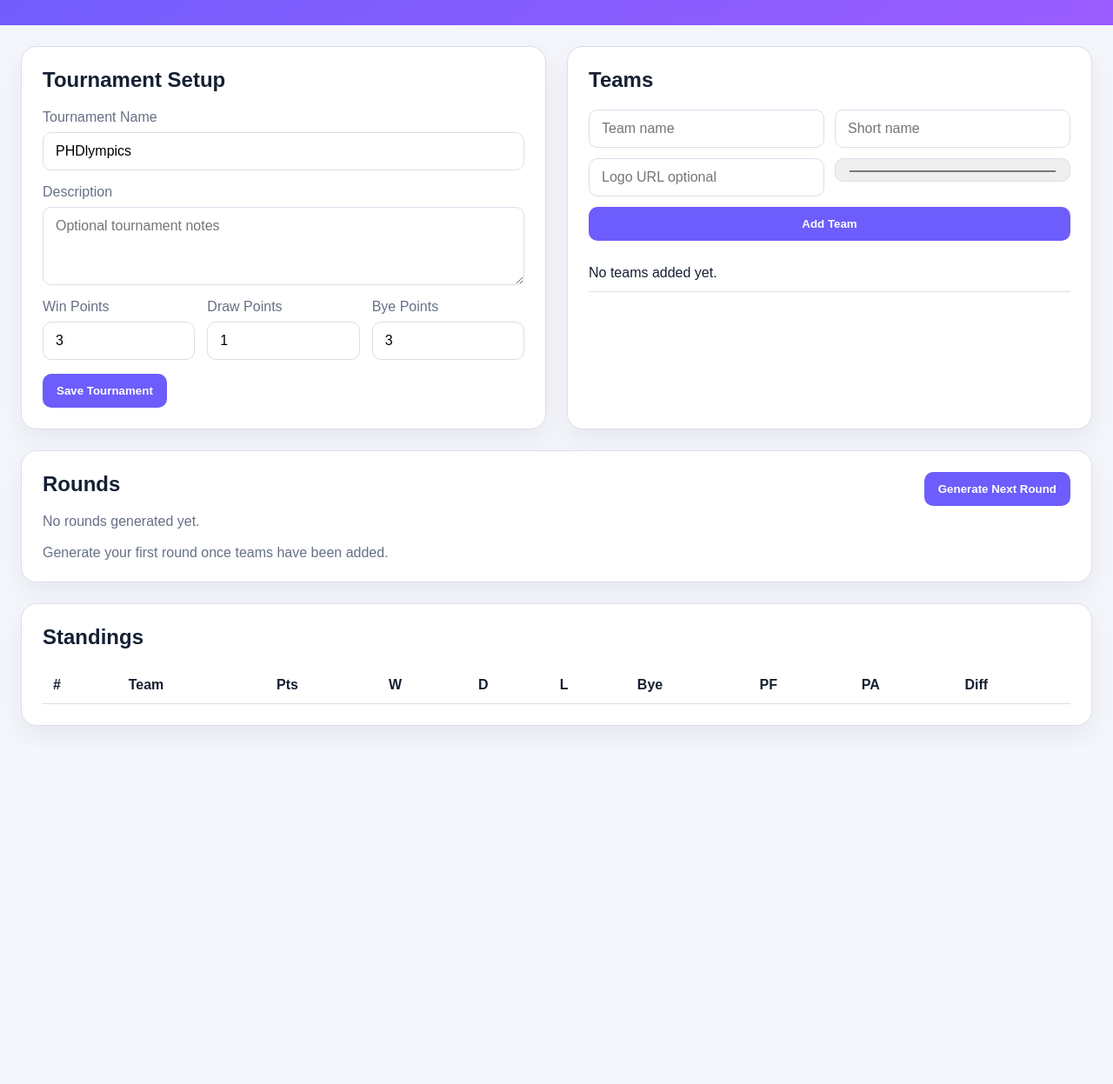
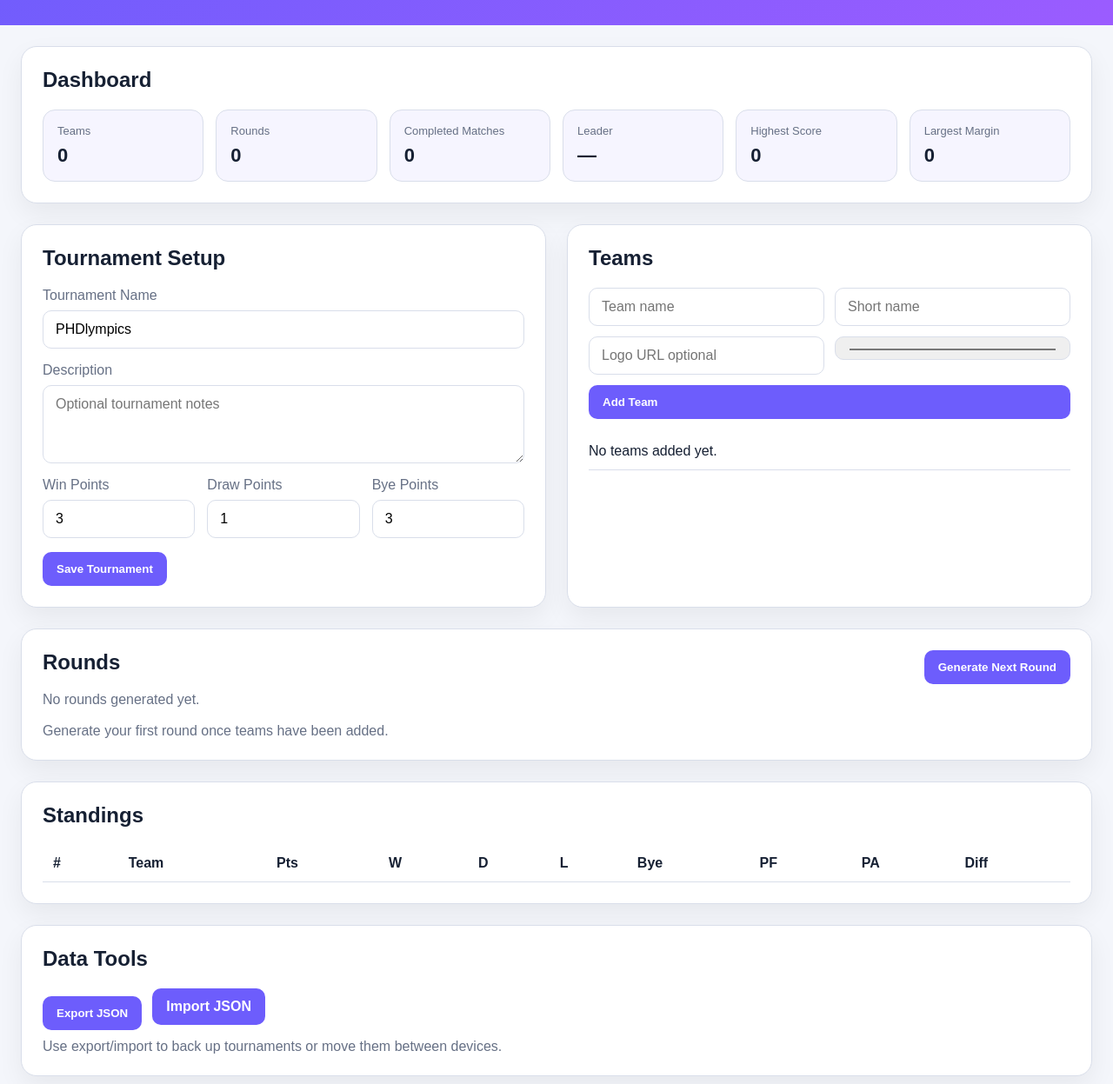
Before and after one commit to CaldogAU/PHDTournament, a plain HTML site: page index.html in a window 1280 px wide. Shown: the part 153-1400 px from the top of the page at 87% size. Before the commit the page ends 1012 px from the top, so only its background shows below. Drawn offline with Linux system fonts and the light colour scheme.

Commit message:
milestone 5 as project changed, no JS

```diff
--- a/index.html
+++ b/index.html
@@ -21,6 +21,18 @@
   </header>
 
   <main class="dashboard">
+    <section class="card wide">
+      <h2>Dashboard</h2>
+      <div class="stats-grid">
+        <div class="stat-card"><span>Teams</span><strong id="statTeams">0</strong></div>
+        <div class="stat-card"><span>Rounds</span><strong id="statRounds">0</strong></div>
+        <div class="stat-card"><span>Completed Matches</span><strong id="statMatches">0</strong></div>
+        <div class="stat-card"><span>Leader</span><strong id="statLeader">—</strong></div>
+        <div class="stat-card"><span>Highest Score</span><strong id="statHighestScore">0</strong></div>
+        <div class="stat-card"><span>Largest Margin</span><strong id="statLargestMargin">0</strong></div>
+      </div>
+    </section>
+
     <section class="card">
       <h2>Tournament Setup</h2>
 
@@ -100,6 +112,18 @@
         <tbody id="standingsBody"></tbody>
       </table>
     </section>
+
+    <section class="card wide">
+      <h2>Data Tools</h2>
+      <div class="button-row">
+        <button id="exportJson">Export JSON</button>
+        <label class="file-button">
+          Import JSON
+          <input id="importJson" type="file" accept="application/json" />
+        </label>
+      </div>
+      <p class="muted">Use export/import to back up tournaments or move them between devices.</p>
+    </section>
   </main>
 
   <script src="app.js"></script>
--- a/styles.css
+++ b/styles.css
@@ -39,7 +39,8 @@ body {
   align-items: center;
 }
 
-.header-actions {
+.header-actions,
+.button-row {
   display: flex;
   align-items: center;
   gap: 12px;
@@ -90,6 +91,31 @@ h1, h2, h3, p {
   overflow-x: auto;
 }
 
+.stats-grid {
+  display: grid;
+  grid-template-columns: repeat(6, minmax(140px, 1fr));
+  gap: 14px;
+}
+
+.stat-card {
+  border: 1px solid var(--border);
+  border-radius: 14px;
+  padding: 16px;
+  background: rgba(109, 93, 252, 0.06);
+}
+
+.stat-card span {
+  display: block;
+  color: var(--muted);
+  font-size: 13px;
+  margin-bottom: 8px;
+}
+
+.stat-card strong {
+  display: block;
+  font-size: 22px;
+}
+
 .grid {
   display: grid;
   grid-template-columns: repeat(3, 1fr);
@@ -118,7 +144,8 @@ textarea {
   resize: vertical;
 }
 
-button {
+button,
+.file-button {
   border: 0;
   border-radius: 10px;
   background: var(--accent);
@@ -126,9 +153,16 @@ button {
   padding: 12px 16px;
   cursor: pointer;
   font-weight: 700;
+  display: inline-flex;
+  align-items: center;
 }
 
-button:hover {
+.file-button input {
+  display: none;
+}
+
+button:hover,
+.file-button:hover {
   opacity: 0.9;
 }
 
@@ -338,6 +372,12 @@ th, td {
   text-align: left;
 }
 
+@media (max-width: 1100px) {
+  .stats-grid {
+    grid-template-columns: repeat(3, 1fr);
+  }
+}
+
 @media (max-width: 900px) {
   .app-header,
   .section-heading,
@@ -351,7 +391,8 @@ th, td {
   }
 
   .grid,
-  .team-form {
+  .team-form,
+  .stats-grid {
     grid-template-columns: 1fr;
   }
 
```
